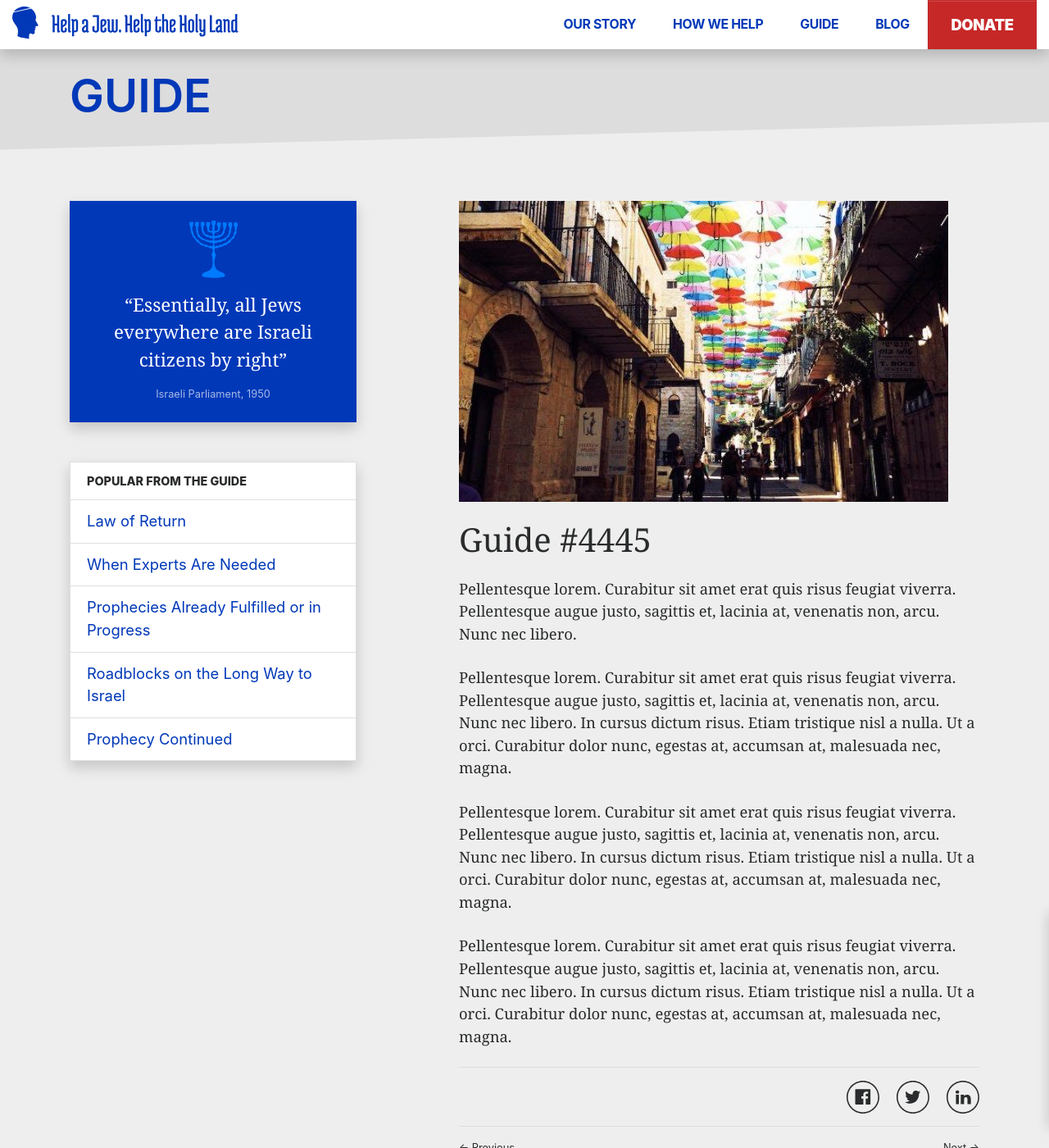
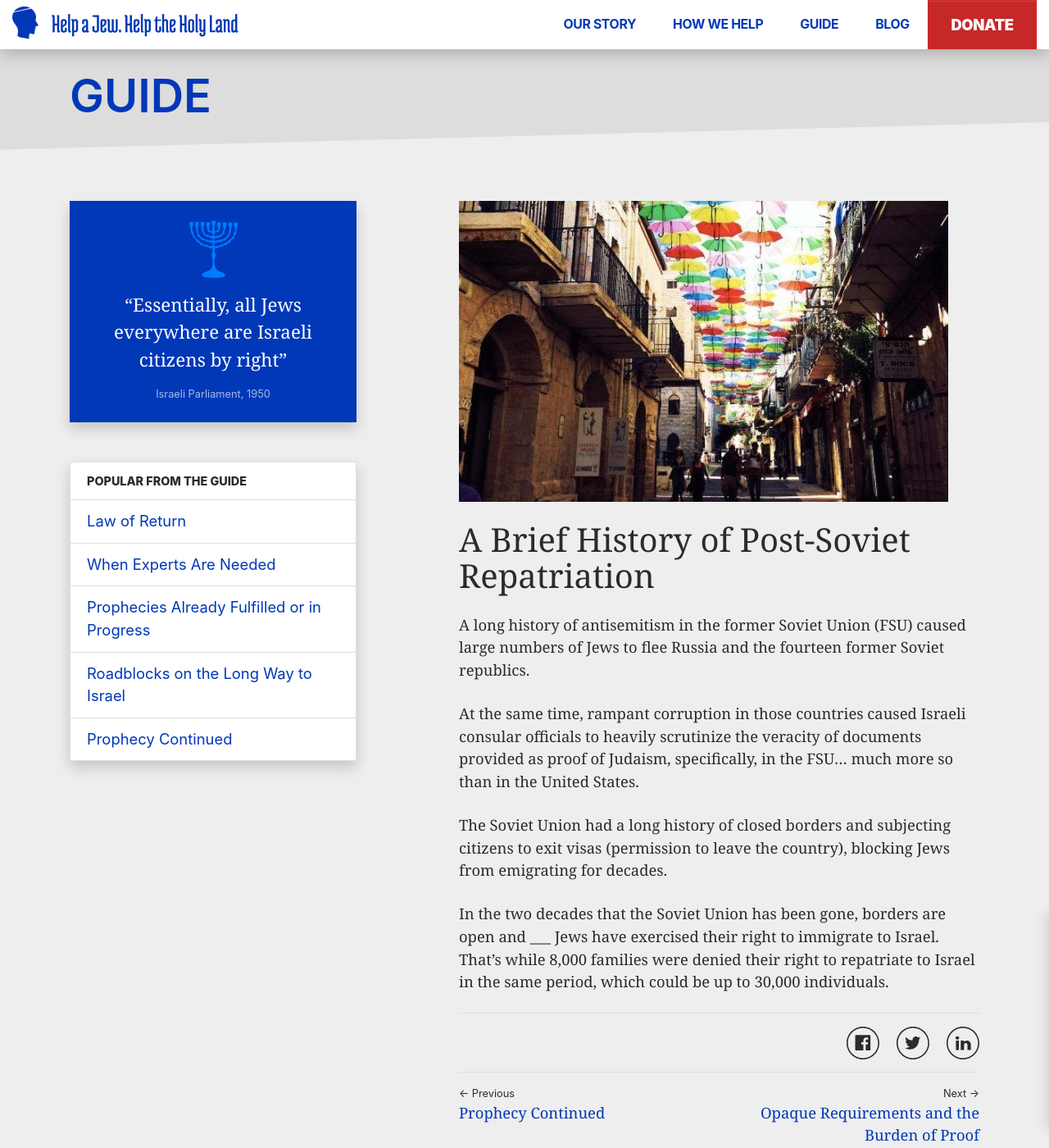
Before and after one commit to vinegredz/haj-1, a Jekyll site: the page built from _guide/guide-number-4445.markdown, in a window 1280 px wide and 1400 px high. Shown: the whole window at 82% size. Built offline with Jekyll 4.4.1, drawn with Linux system fonts in a browser that asks for light colours.

Commit message:
Updated Guide Number 4445

```diff
--- a/_guide/guide-number-4445.markdown
+++ b/_guide/guide-number-4445.markdown
@@ -1,15 +1,15 @@
 ---
-title: 'Guide #4445'
-date: 2017-04-01 23:22:00 Z
+title: A Brief History of Post-Soviet Repatriation
+date: 2017-04-01 18:22:00 -05:00
 categories:
 - Prophecies and Facts
 thumbnail_image: "/uploads/photo-from-grid.jpg"
 ---
 
-Pellentesque lorem. Curabitur sit amet erat quis risus feugiat viverra. Pellentesque augue justo, sagittis et, lacinia at, venenatis non, arcu. Nunc nec libero.
+A long history of antisemitism in the former Soviet Union (FSU) caused large numbers of Jews to flee Russia and the fourteen former Soviet republics.
 
-Pellentesque lorem. Curabitur sit amet erat quis risus feugiat viverra. Pellentesque augue justo, sagittis et, lacinia at, venenatis non, arcu. Nunc nec libero. In cursus dictum risus. Etiam tristique nisl a nulla. Ut a orci. Curabitur dolor nunc, egestas at, accumsan at, malesuada nec, magna.
+At the same time, rampant corruption in those countries caused Israeli consular officials to heavily scrutinize the veracity of documents provided as proof of Judaism, specifically, in the FSU... much more so than in the United States.
 
-Pellentesque lorem. Curabitur sit amet erat quis risus feugiat viverra. Pellentesque augue justo, sagittis et, lacinia at, venenatis non, arcu. Nunc nec libero. In cursus dictum risus. Etiam tristique nisl a nulla. Ut a orci. Curabitur dolor nunc, egestas at, accumsan at, malesuada nec, magna.
+The Soviet Union had a long history of closed borders and subjecting citizens to exit visas (permission to leave the country), blocking Jews from emigrating for decades.
 
-Pellentesque lorem. Curabitur sit amet erat quis risus feugiat viverra. Pellentesque augue justo, sagittis et, lacinia at, venenatis non, arcu. Nunc nec libero. In cursus dictum risus. Etiam tristique nisl a nulla. Ut a orci. Curabitur dolor nunc, egestas at, accumsan at, malesuada nec, magna.
+In the two decades that the Soviet Union has been gone, borders are open and ___ Jews have exercised their right to immigrate to Israel. That’s while 8,000 families were denied their right to repatriate to Israel in the same period, which could be up to 30,000 individuals.
```
